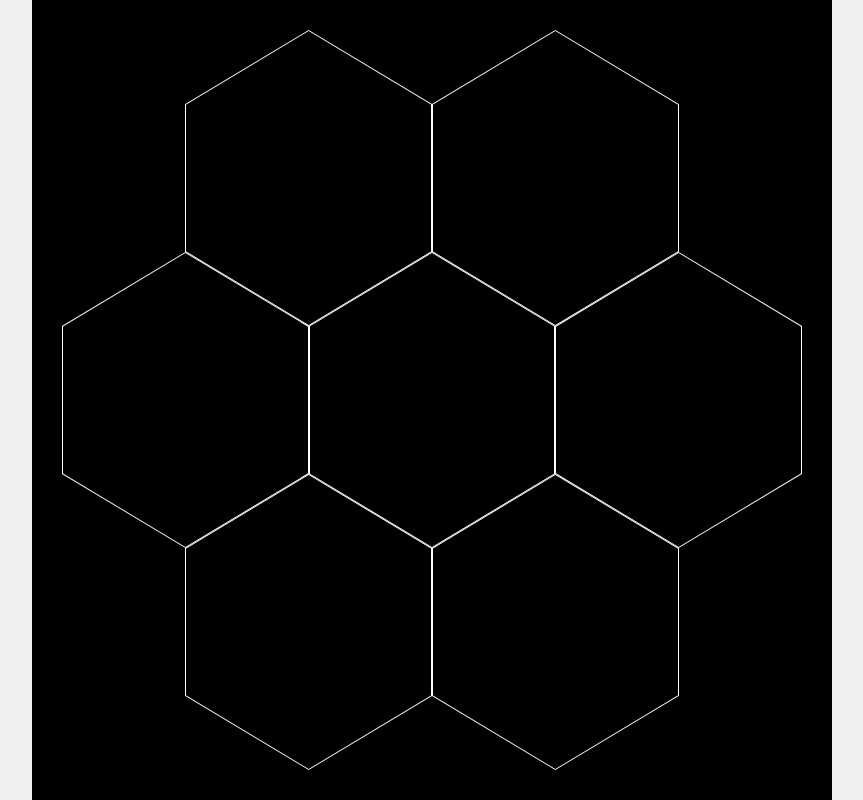
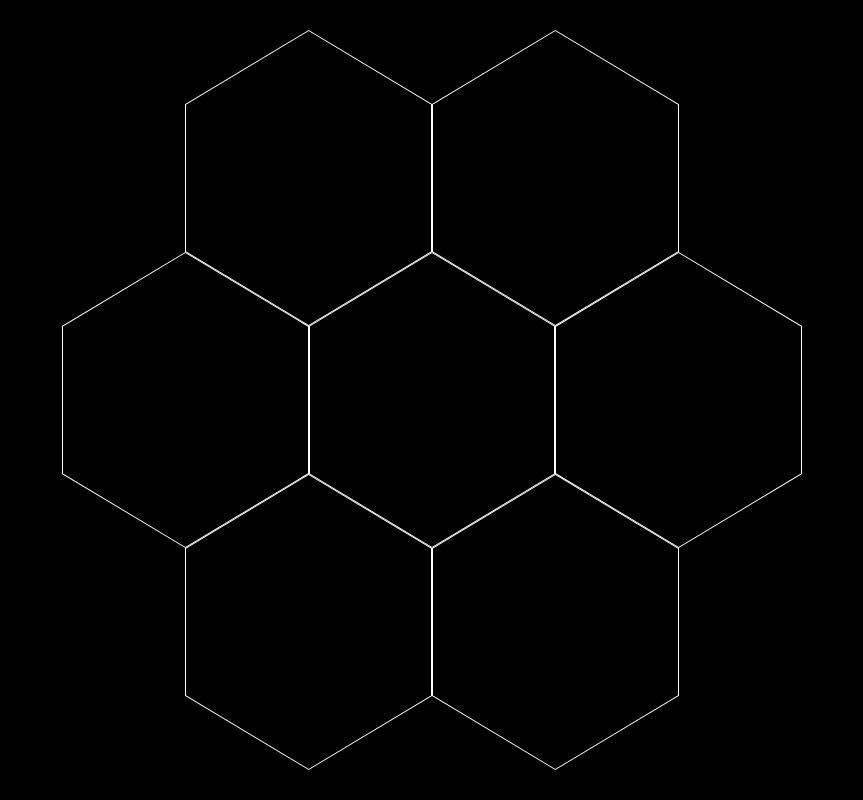
Before and after one commit to Paraldos/rpg-tools, a React (Vite) app: page / in a window 1280 px wide. Shown: the whole page, without its empty margins (208-1071 px from the left). Built offline with nearby package versions, Linux system fonts and the light colour scheme.

Commit message:
changed background color

```diff
--- a/src/App.css
+++ b/src/App.css
@@ -16,5 +16,5 @@ body,
   display: flex;
   justify-content: center;
   align-items: center;
-  background-color: #f0f0f0;
+  background-color: black;
 }
```
